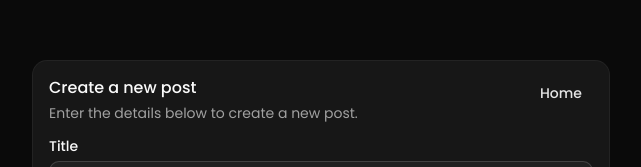
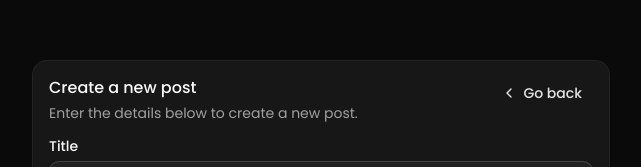
Before and after one commit to nivedhz/odin-blog, a React (Vite) app in the folder frontend/author/: page /post/new in a window 1280 px wide. Shown: the part 162-329 px from the top of the page, without its empty margins (319-960 px from the left). Built offline with nearby package versions, Linux system fonts and the light colour scheme; sample sign-in values are in the browser's storage.

Commit message:
chore(icon): added chevron left icon to go back

```diff
--- a/frontend/author/src/pages/PostForm.jsx
+++ b/frontend/author/src/pages/PostForm.jsx
@@ -11,6 +11,7 @@ import { Input } from "@/components/ui/input";
 import { Label } from "@/components/ui/label";
 import { Textarea } from "@/components/ui/textarea";
 import { useAuth } from "@/hooks/useAuth";
+import { ChevronLeft } from "lucide-react";
 import { useState } from "react";
 import { useNavigate, Navigate } from "react-router";
 
@@ -88,7 +89,8 @@ const PostForm = () => {
                 navigate("/dashboard");
               }}
             >
-              Home
+              <ChevronLeft />
+              Go back
             </Button>
           </CardAction>
         </CardHeader>
```
